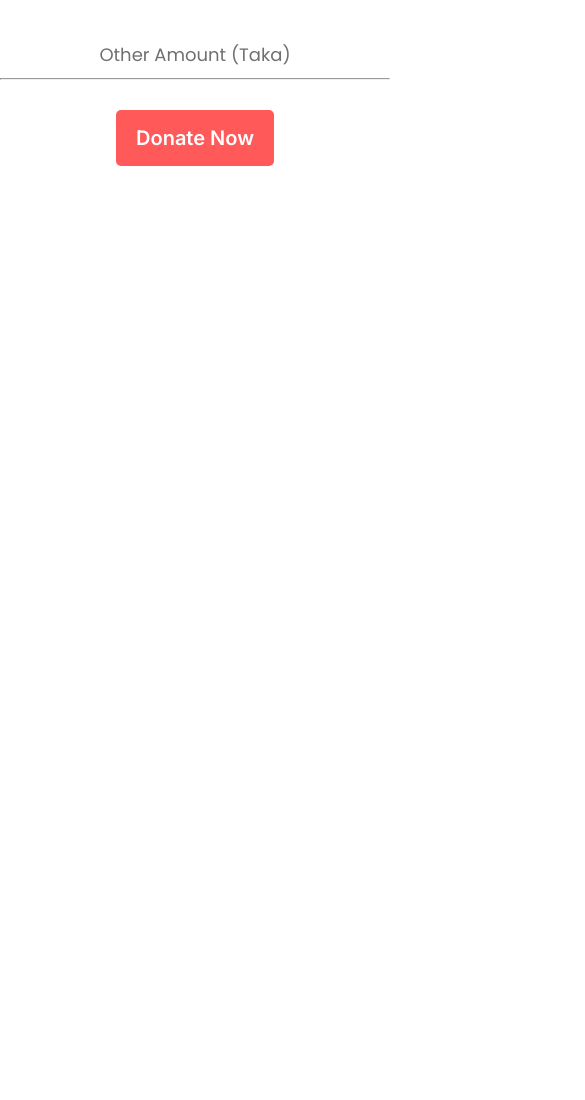
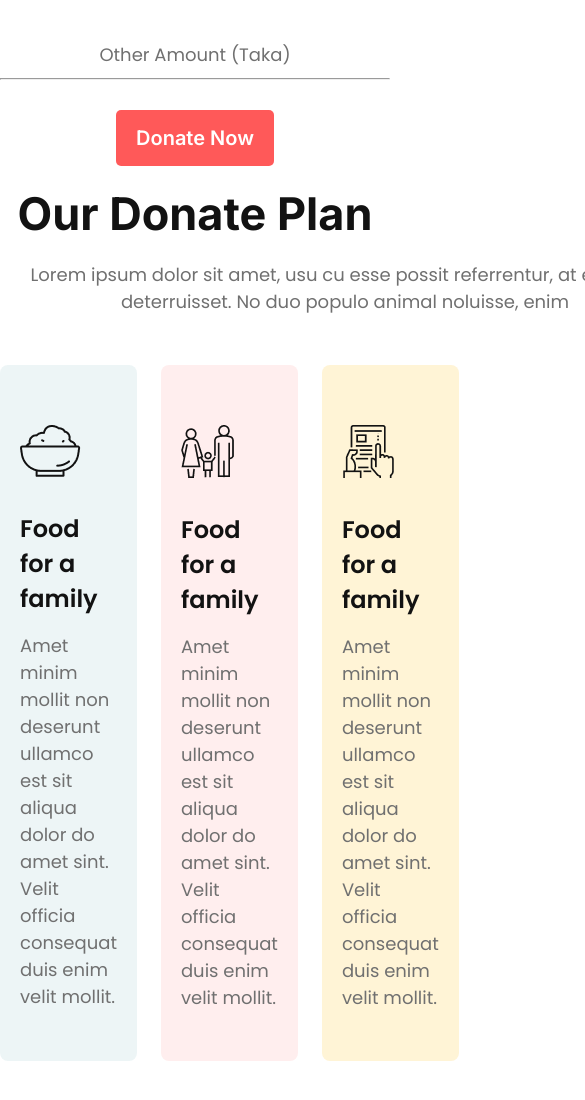
Before and after one commit to tanvirshekh-dev/Donate-landing-page, a plain HTML site: page index.html in a window 390 px wide. Shown: the part 1524-2624 px from the top of the page, 585 px wide, since content can reach past the window. Before the commit the page ends 1710 px from the top, so only its background shows below. Drawn offline with Linux system fonts and the light colour scheme.

Commit message:
make donate plane responsive

```diff
--- a/index.html
+++ b/index.html
@@ -65,6 +65,30 @@
             <button class="primary-btn donate-today-btn">Donate Now</button>
           </div>
        </section>
+
+       <!-- donate plane -->
+        <section class="donate-plane-container max-width">
+          <h2 class="donate-plane-title inter-bold text-center">Our Donate Plan</h2>
+          <p class="donate-plane-description poppins-regular text-center">Lorem ipsum dolor sit amet, usu cu esse possit referrentur, at eam falli deterruisset. No duo populo animal noluisse, enim</p>
+          <div class="donate-plane-carts flex">
+            <div class="donate-plane-cart-01">
+              <img src="./icons/food.png" alt="rice">
+              <h4 class="donate-cart-title poppins-semibold">Food for a family</h4>
+              <p class="donate-cart-description poppins-regular">Amet minim mollit non deserunt ullamco est sit aliqua dolor do amet sint. Velit officia consequat duis enim velit mollit.</p>
+            </div>
+            <div class="donate-plane-cart-02">
+              <img src="./icons/shelter.png" alt="rice">
+              <h4 class="donate-cart-title poppins-semibold">Food for a family</h4>
+              <p class="donate-cart-description poppins-regular">Amet minim mollit non deserunt ullamco est sit aliqua dolor do amet sint. Velit officia consequat duis enim velit mollit.</p>
+            </div>
+            <div class="donate-plane-cart-03">
+              <img src="./icons/Frame-1.png" alt="rice">
+              <h4 class="donate-cart-title poppins-semibold">Food for a family</h4>
+              <p class="donate-cart-description poppins-regular">Amet minim mollit non deserunt ullamco est sit aliqua dolor do amet sint. Velit officia consequat duis enim velit mollit.</p>
+            </div>
+          </div>
+        </section>
+
     </main>
 
     <!-- footer -->
--- a/styles/style.css
+++ b/styles/style.css
@@ -30,6 +30,8 @@
   font-optical-sizing: auto;
   font-weight: 700;
   font-style: normal;
+  font-size: 45px;
+  color: #121212;
 }
 
 /* poppins font */
@@ -106,8 +108,8 @@
 }
 /* donate today styles */
 .donate-today-title{
-  font-size: 45px;
-  color: #121212;
+  /* font-size: 45px; */
+  /* color: #121212; */
   padding: 130px 0px 20px 0px;
 }
 .donate-items{
@@ -137,6 +139,37 @@ hr{
 }
 .donate-today-btn{
   margin-bottom: 130px;
+}
+/* donate plane styles */
+.donate-plane-description{
+  width: 690px;
+  margin: 0 auto;
+  padding: 20px 0px 50px 0px;
+}
+.donate-plane-carts{
+  gap: 24px;
+
+}
+.donate-plane-cart-01,
+.donate-plane-cart-02,
+.donate-plane-cart-03{
+  padding: 60px 20px 50px 20px;
+  border-radius: 8px;
+  margin-bottom: 130px;
+}
+.donate-plane-cart-01{
+  background-color: rgba(79, 157, 166, 0.1);
+}
+.donate-plane-cart-02{
+  background-color: rgba(255, 89, 89, 0.1);
+}
+.donate-plane-cart-03{
+  background-color: rgb(255, 244, 214);
+}
+.donate-cart-title{
+  color: #121212;
+  font-size: 24px;
+  padding: 30px 0px 16px 0px;
 }
 
 
```
